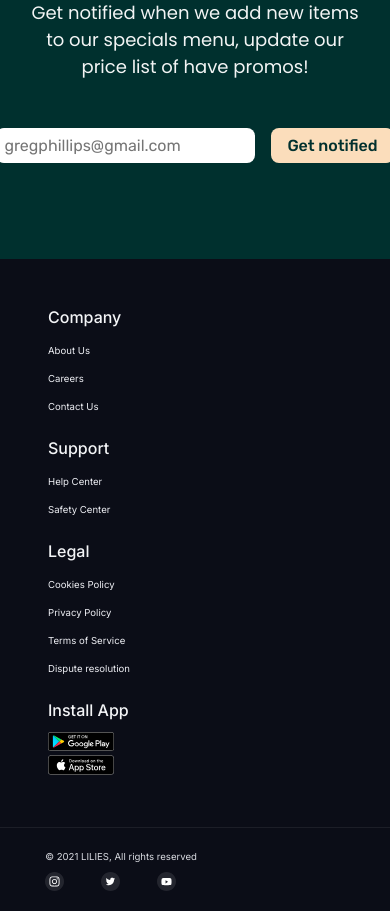
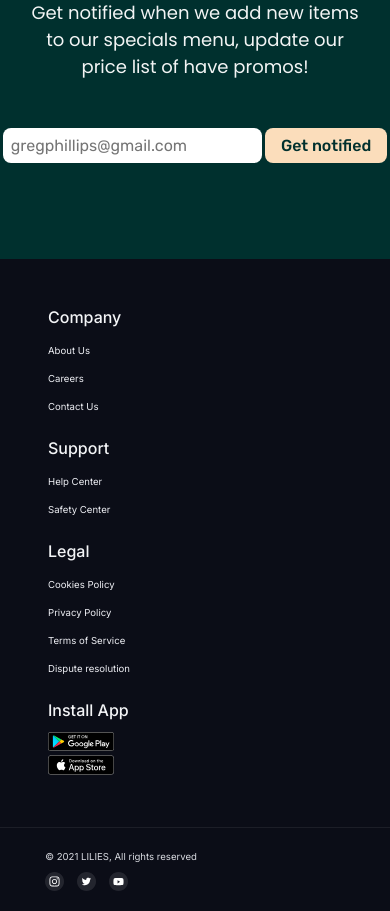
Before and after one commit to Chisquare7/Lilies_Food_App, a React (Create React App) app: page / in a window 390 px wide. Shown: the part 2660-3571 px from the top of the page. Built offline with nearby package versions, Linux system fonts and the light colour scheme.

Commit message:
Adjust the fourth row button in Landing page

```diff
--- a/src/App.css
+++ b/src/App.css
@@ -721,7 +721,12 @@ p {
   .fourth_row .notify_field {
     display: flex;
     justify-content: center;
+    width: 85%;
+    margin: 0 auto;
+  }
 
+  .field_info + .field_info {
+	  margin-left: .2em;
   }
 
   .fourth_row .notify_field .text_field {
@@ -789,6 +794,10 @@ p {
     width: 60%;
   }
 
+  .each_social + .each_social {
+  margin-left: 0em;
+  }
+
 }
 
 
```
